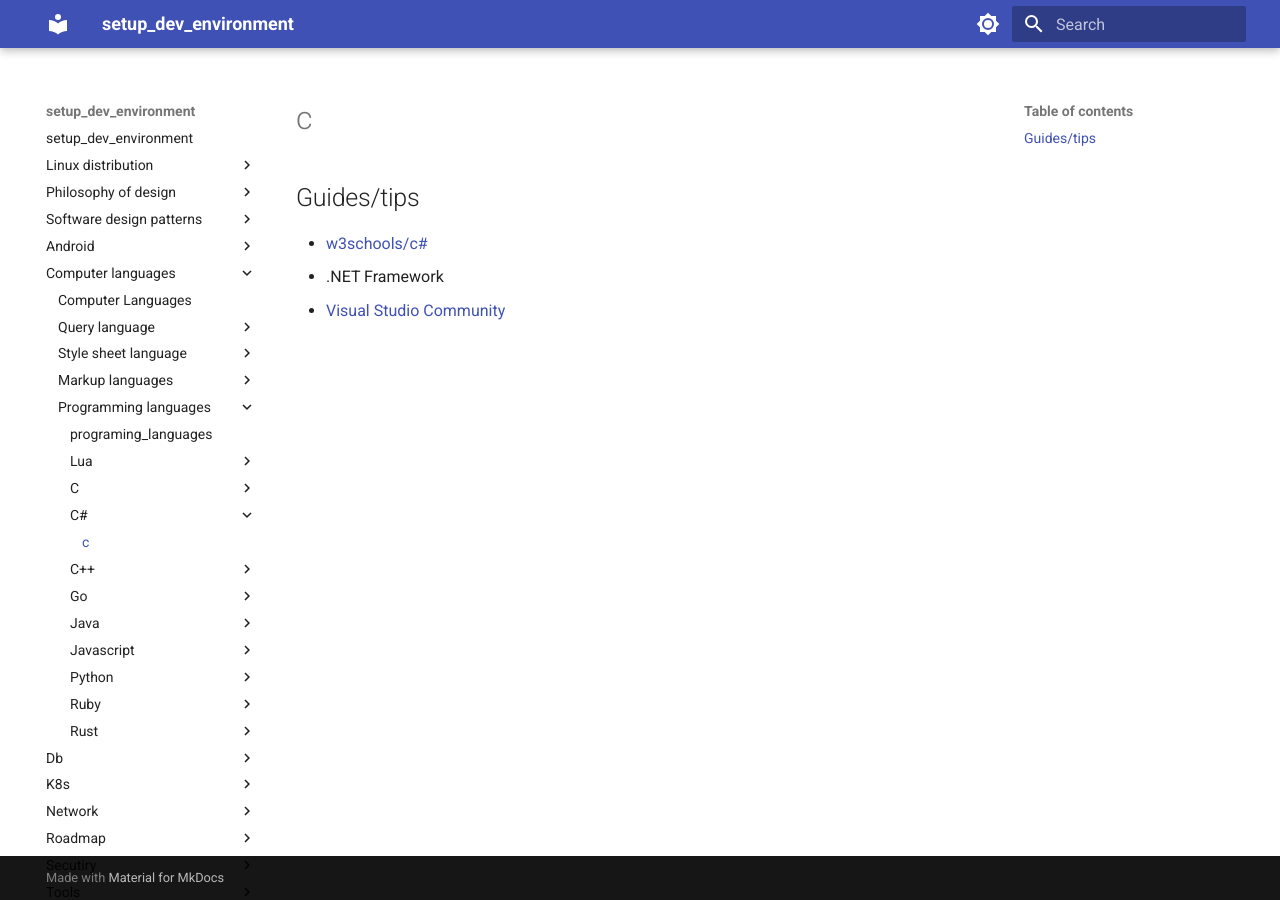
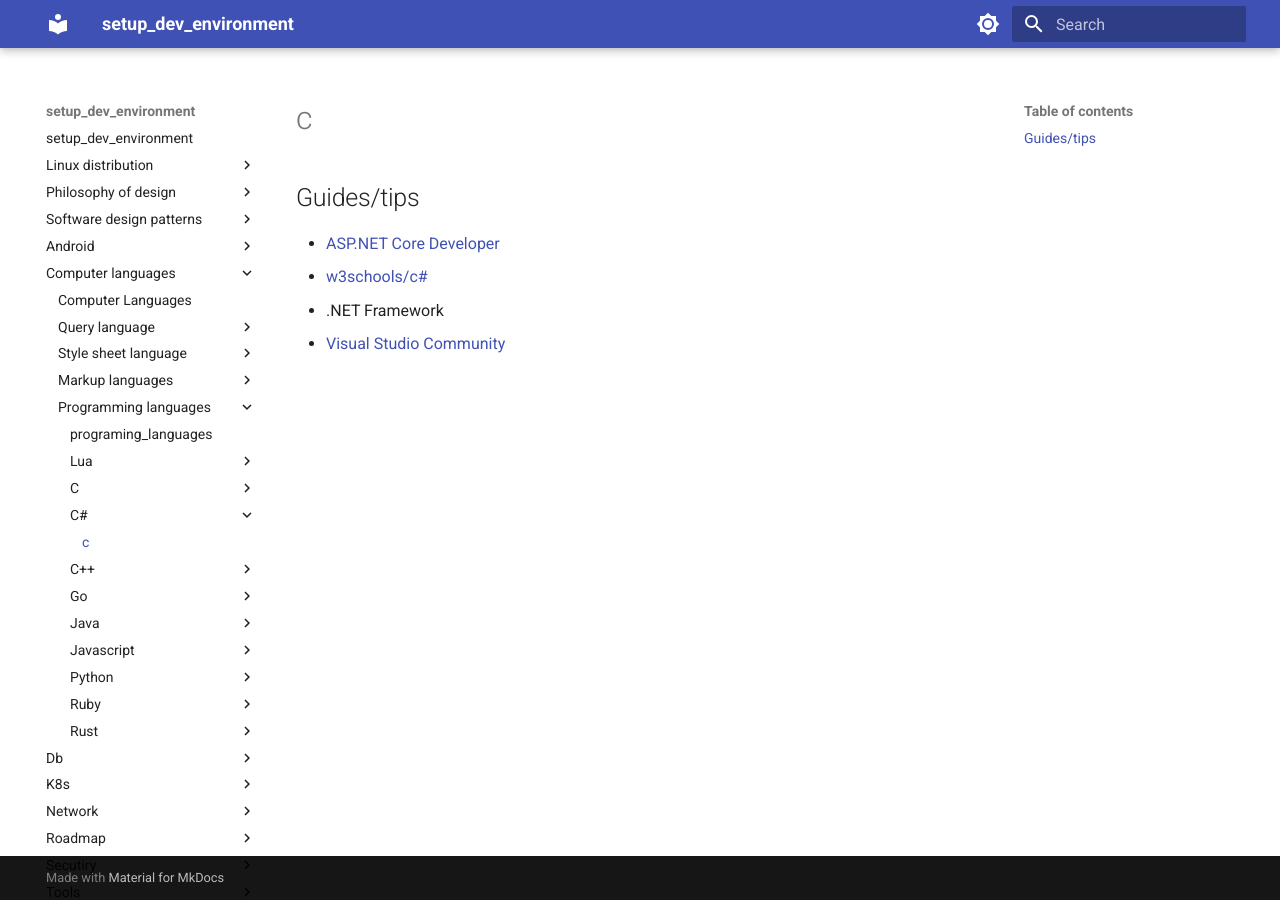
Before and after one commit to hong539/setup_dev_environment, an MkDocs documentation site: the page built from docs/computer languages/programming_languages/c#/c#.md, in a window 1280 px wide. Built offline with MkDocs 1.6.1 and Material for MkDocs 9.7.7, drawn with Linux system fonts in a browser that asks for light colours.

Commit message:
Update docs

```diff
--- a/docs/computer languages/programming_languages/c#/c#.md
+++ b/docs/computer languages/programming_languages/c#/c#.md
@@ -2,6 +2,7 @@
 
 ## Guides/tips
 
+* [ASP.NET Core Developer](https://roadmap.sh/aspnet-core)
 * [w3schools/c#](https://www.w3schools.com/cs/index.php)
 * .NET Framework
 * [Visual Studio Community](https://visualstudio.microsoft.com/vs/community/)
```
